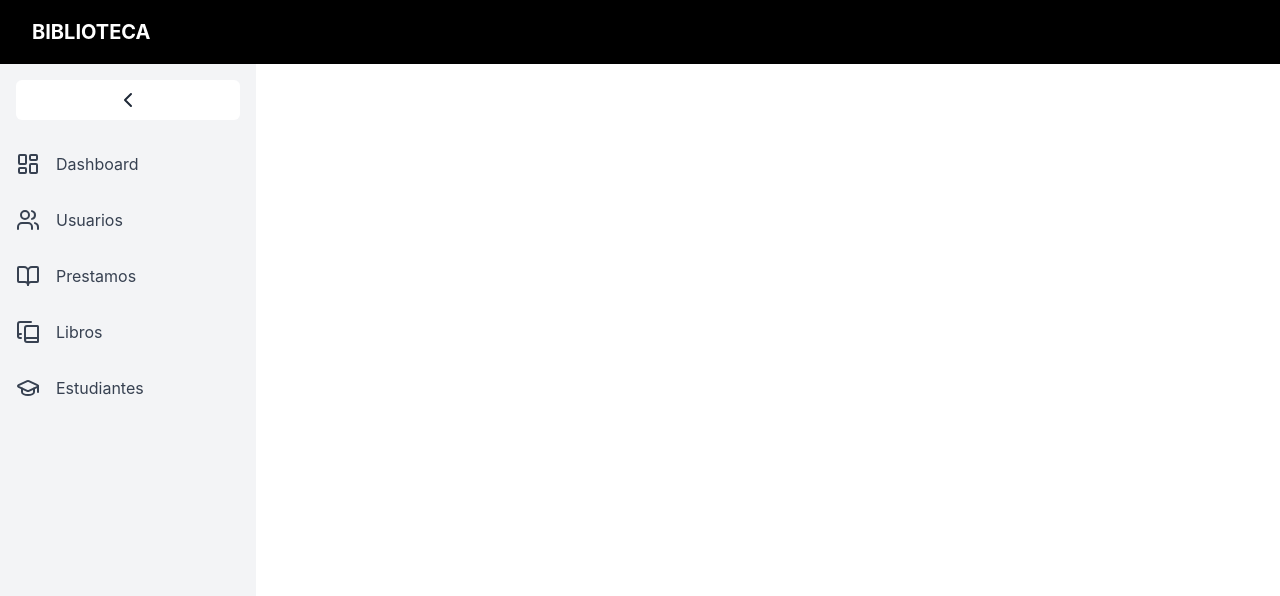
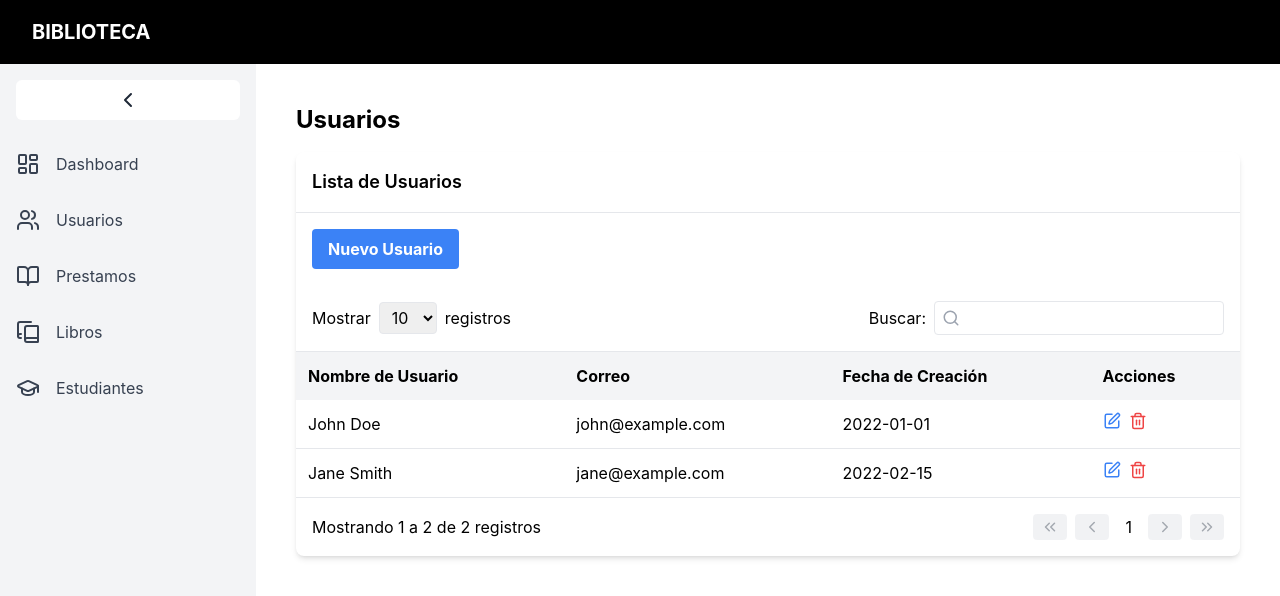
Before and after one commit to facugerez3108/ebook-client, a React (Create React App) app: page /usuarios in a window 1280 px wide. Shown: the top 596 px of the page. Built offline with nearby package versions, Linux system fonts and the light colour scheme.

Commit message:
adding users table

```diff
--- a/src/actions/auth.actions.ts
+++ b/src/actions/auth.actions.ts
@@ -1,9 +1,11 @@
 import axios from 'axios';
 import { AuthResponse } from '../types/types';
 
+const serverUrl = process.env.REACT_APP_SERVER_URL || 'http://localhost:5000';
+
 export const login = async (email: string, password: string): Promise<AuthResponse> => {
     try{
-        const response = await axios.post<AuthResponse>(`http://localhost:5000/api/auth/login`, {
+        const response = await axios.post<AuthResponse>(`${serverUrl}/api/auth/login`, {
             email,
             password
         })
@@ -19,7 +21,7 @@ export const login = async (email: string, password: string): Promise<AuthRespon
 
 export const logout = async () => {
     try{
-        const response = await axios.post(`${process.env.SERVER_APP_URL}/api/auth/logout`);
+        const response = await axios.post(`${serverUrl}/api/auth/logout`);
         console.log(response.data);
         return response.data;
     }catch(error){
--- a/src/components/navbar.tsx
+++ b/src/components/navbar.tsx
@@ -15,16 +15,17 @@ const Navbar = () => {
             </a>
           </div>
 
-          <div className="flex items-center">
-            {isAuthenticated ? (
+          {isAuthenticated ? (
+            <div className="flex items-center">
+              <label className="ml-2">{user && user.name}</label>
               <button
                 className="p-1 rounded-full hover:bg-gray-800 ml-4 focus:outline-one focus:ring-2 focus:ring-offset-2 focus:ring-offset-gray-800 focus-ring-white"
                 aria-label="Menú de Usuario"
               >
                 <User className="h-6 w-6" />
               </button>
-            ) : null}
-          </div>
+            </div>
+          ) : null}
         </div>
       </div>
     </nav>
--- a/src/context/AuthContext.tsx
+++ b/src/context/AuthContext.tsx
@@ -3,6 +3,7 @@ import { getUserRole } from "../actions/user.actions";
 
 interface User {
     role: string;
+    name: string;
 }
 
 interface AuthContextProps {
@@ -19,6 +20,8 @@ const AuthContext = createContext<AuthContextProps>({
     user: null
 });
 
+
+
 export const AuthProvider = ({ children }: { children: ReactNode }) => {
     const [ isAuthenticated, setIsAuthenticated ] = useState<boolean>(false);
     const [user, setUser] = useState<User | null>(null);
@@ -26,9 +29,9 @@ export const AuthProvider = ({ children }: { children: ReactNode }) => {
     useEffect(() => {
         const token = localStorage.getItem("token");
         if (token) {
-          getUserRole(token).then((role) => {
+          getUserRole(token).then((userData) => {
             setIsAuthenticated(true);
-            setUser({ role });
+            setUser({ role: userData.role, name: userData.name });
           }).catch((error) => {
             console.error("Error al obtener el rol del usuario", error);
             logout();
@@ -42,7 +45,7 @@ export const AuthProvider = ({ children }: { children: ReactNode }) => {
             localStorage.setItem("token", token);
             const role = await getUserRole(token);
             setIsAuthenticated(true);
-            setUser({ role });
+            setUser({ role, name: role.name });
        }catch(error){
             console.error("Error al obtener el rol del usuario", error);
             logout();
--- a/src/pages/usuarios/Users.tsx
+++ b/src/pages/usuarios/Users.tsx
@@ -1,41 +1,168 @@
 import Layout from "../../layout/layout";
 import React, { useEffect, useState } from "react";
+import {
+  Search,
+  ChevronLeft,
+  ChevronRight,
+  ChevronsLeft,
+  ChevronsRight,
+  Edit,
+  Trash2,
+} from "lucide-react";
+import { getUsers } from "../../actions/user.actions";
 
-interface UserProps {
-    username: string;
+interface User {
+  id: number;
+  name: string;
   email: string;
   role: string;
   createdAt: string;
 }
 
 //test
-const initialState: UserProps[] = [
+const initialState: User[] = [
   {
-        username: "John Doe",
+    id: 1,
+    name: "John Doe",
     email: "john@example.com",
     role: "Admin",
-        createdAt: "2022-01-01"
+    createdAt: "2022-01-01",
   },
   {
-        username: "Jane Smith",
+    id: 2,
+    name: "Jane Smith",
     email: "jane@example.com",
     role: "User",
-        createdAt: "2022-02-15"
-    }
-]
-
-
+    createdAt: "2022-02-15",
+  },
+];
 
 const UsersPage = () => {
-    const [users] = useState<UserProps[]>(initialState);
+  const [users] = useState<User[]>(initialState);
   const [currentPage, setCurrentPage] = useState(1);
-    const [searchItem, setSearchItem] = useState('');
-    const userPerPage = 10
+  const [searchItem, setSearchItem] = useState("");
+  const userPerPage = 10;
+
+  const filteredUser = users.filter(
+    (user) =>
+      user.name.toLowerCase().includes(searchItem.toLowerCase()) ||
+      user.email.toLowerCase().includes(searchItem.toLowerCase()) ||
+      user.role.toLowerCase().includes(searchItem.toLowerCase())
+  );
+
+  const indexOfLastUser = currentPage * userPerPage;
+  const indexofFirstUser = indexOfLastUser - userPerPage;
+  const currentUsers = filteredUser.slice(indexofFirstUser, indexOfLastUser);
+
+  const totalPages = Math.ceil(filteredUser.length / userPerPage);
 
   return (
     <Layout>
+      <div className="container mx-auto p-6">
+        <h1 className="text-2xl font-bold mb-4">Usuarios</h1>
+        <div className="bg-white shadow-md rounded-lg overflow-hidden">
+          <div className="p-4 border-b">
+            <h2 className="text-lg font-semibold">Lista de Usuarios</h2>
+          </div>
+          <div className="p-4">
+            <button className="bg-blue-500 hover:bg-blue-600 text-white font-bold py-2 px-4 rounded">
+              Nuevo Usuario
+            </button>
+          </div>
+          <div className="p-4 flex justify-between items-center border-b">
+            <div className="flex items-center">
+              <span className="mr-2">Mostrar</span>
+              <select className="border rounded px-2 py-1">
+                <option>10</option>
+                <option>25</option>
+                <option>50</option>
+              </select>
+              <span className="ml-2">registros</span>
+            </div>
+            <div className="flex items-center">
+              <span className="mr-2">Buscar:</span>
+              <div className="relative">
+                <input
+                  type="text"
+                  className="border rounded px-2 py-1 pl-8"
+                  value={searchItem}
+                  onChange={(e) => setSearchItem(e.target.value)}
+                />
+                <Search
+                  className="absolute left-2 top-1/2 transform -translate-y-1/2 text-gray-400"
+                  size={18}
+                />
+              </div>
+            </div>
+          </div>
+          <table className="w-full">
+            <thead>
+              <tr className="bg-gray-100">
+                <th className="text-left p-3">Nombre de Usuario</th>
+                <th className="text-left p-3">Correo</th>
+                <th className="text-left p-3">Fecha de Creación</th>
+                <th className="text-left p-3">Acciones</th>
+              </tr>
+            </thead>
+            <tbody>
+              {currentUsers.map((user) => (
+                <tr key={user.id} className="border-b">
+                  <td className="p-3">{user.name}</td>
+                  <td className="p-3">{user.email}</td>
+                  <td className="p-3">{user.createdAt}</td>
+                  <td className="p-3">
+                    <button className="text-blue-500 hover:text-blue-600 mr-2">
+                      <Edit size={18} />
+                    </button>
+                    <button className="text-red-500 hover:text-red-600">
+                      <Trash2 size={18} />
+                    </button>
+                  </td>
+                </tr>
+              ))}
+            </tbody>
+          </table>
+          <div className="p-4 flex justify-between items-center">
             <div>
-
+              Mostrando {indexofFirstUser + 1} a{" "}
+              {Math.min(indexOfLastUser, filteredUser.length)} de{" "}
+              {filteredUser.length} registros
+            </div>
+            <div className="flex items-center">
+              <button
+                onClick={() => setCurrentPage(1)}
+                disabled={currentPage === 1}
+                className="px-2 py-1 rounded bg-gray-200 text-gray-600 disabled:opacity-50"
+              >
+                <ChevronsLeft size={18} />
+              </button>
+              <button
+                onClick={() => setCurrentPage((prev) => Math.max(prev - 1, 1))}
+                disabled={currentPage === 1}
+                className="px-2 py-1 rounded bg-gray-200 text-gray-600 disabled:opacity-50 ml-2"
+              >
+                <ChevronLeft size={18} />
+              </button>
+              <span className="mx-4">{currentPage}</span>
+              <button
+                onClick={() =>
+                  setCurrentPage((prev) => Math.min(prev + 1, totalPages))
+                }
+                disabled={currentPage === totalPages}
+                className="px-2 py-1 rounded bg-gray-200 text-gray-600 disabled:opacity-50 mr-2"
+              >
+                <ChevronRight size={18} />
+              </button>
+              <button
+                onClick={() => setCurrentPage(totalPages)}
+                disabled={currentPage === totalPages}
+                className="px-2 py-1 rounded bg-gray-200 text-gray-600 disabled:opacity-50"
+              >
+                <ChevronsRight size={18} />
+              </button>
+            </div>
+          </div>
+        </div>
       </div>
     </Layout>
   );
--- a/src/types/types.d.ts
+++ b/src/types/types.d.ts
@@ -2,11 +2,11 @@ export interface AuthResponse {
     tokens: {
         access: {
             token: string,
-            expires: string // Puedes ajustar el tipo de dato según el formato de fecha y hora que estés utilizando
+            expires: string
         },
         refresh: {
             token: string,
-            expires: string // Puedes ajustar el tipo de dato según el formato de fecha y hora que estés utilizando
+            expires: string
         }
     },
     user: UserProps
```
Also changed, not shown: src/actions/user.actions.ts (+7 -5 lines), 1 other file (tests, documents, lock files or other folders). Lines whose indentation alone changed are shown as unchanged.
